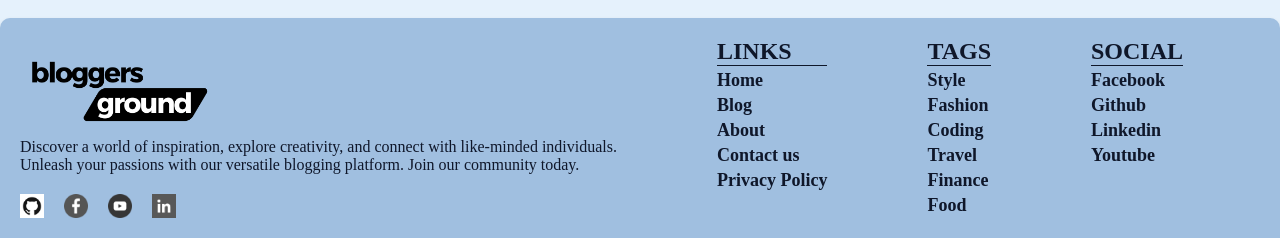
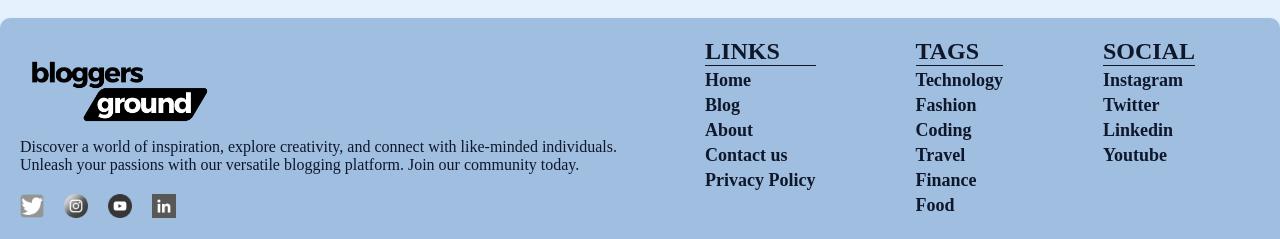
Before and after one commit to mishan843/blogapp, a Next.js app: page / in a window 1280 px wide. Shown: the part 886-1125 px from the top of the page. Built offline with nearby package versions, Linux system fonts and the light colour scheme; no server answers.

Commit message:
social link

```diff
--- a/src/components/card/Card.js
+++ b/src/components/card/Card.js
@@ -27,7 +27,7 @@ const Card = (body) => {
         return styles.technology
         break;
       default:
-        return styles.style
+        return styles.fashion
         break;
     }
   }
--- a/src/components/footer/Footer.js
+++ b/src/components/footer/Footer.js
@@ -15,8 +15,8 @@ const Footer = () => {
             blogging platform. Join our community today.
           </p>
           <div className={styles.icons}>
-            <img src="/github.png" alt="github" width={24} height={24} />
-            <img src="/facebook.png" alt="facebook" width={24} height={24} />
+            <Link href="https://x.com/Bloggers_Ground?t=-nndOfYb4HzPvHxBi-YJwg&s=09"><img src="/twitter2.png" alt="github" width={24} height={24} /></Link>
+            <Link href="https://instagram.com/bloggers_ground?igshid=MmVlMjlkMTBhMg=="><img src="/instagram.png" alt="facebook" width={24} height={24} /></Link>
             <img src="/youtube.png" alt="youtube" width={24} height={24} />
             <img src="/linkedin.png" alt="linkedin" width={24} height={24} />
           </div>
@@ -35,8 +35,8 @@ const Footer = () => {
           <div className={styles.links}>
             <div className={styles.list}>
               <span className={styles.listTitle}>Tags</span>
-              <Link href="/blog/getallblogs?categoryFilter=Style&searchFilter=blog">
-                Style
+              <Link href="/blog/getallblogs?categoryFilter=Technology&searchFilter=blog">
+              Technology
               </Link>
               <Link href="/blog/getallblogs?categoryFilter=Fashion&searchFilter=blog">
                 Fashion
@@ -58,8 +58,8 @@ const Footer = () => {
           <div className={styles.links}>
             <div className={styles.list}>
               <span className={styles.listTitle}>Social</span>
-              <Link href="/">Facebook</Link>
-              <Link href="/">Github</Link>
+              <Link href="https://instagram.com/bloggers_ground?igshid=MmVlMjlkMTBhMg==">Instagram</Link>
+              <Link href="https://x.com/Bloggers_Ground?t=-nndOfYb4HzPvHxBi-YJwg&s=09">Twitter</Link>
               <Link href="/">Linkedin</Link>
               <Link href="/">Youtube</Link>
             </div>
--- a/src/components/menuPost/MenuPosts.js
+++ b/src/components/menuPost/MenuPosts.js
@@ -27,7 +27,7 @@ const MenuPosts = ({ withImage }) => {
         return styles.technology
         break;
       default:
-        return styles.style
+        return styles.fashion
         break;
     }
   }
```
Also changed, not shown: public/instagram1.png (added), public/sitemap.txt, public/twitter2.png (added).
